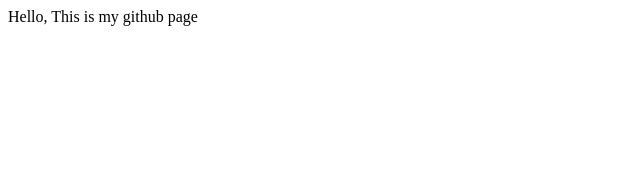
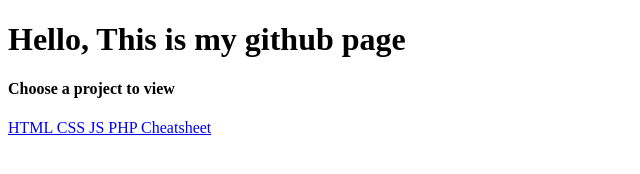
Before and after one commit to alaminshaikh/alaminshaikh.github.io, a plain HTML site: page index.html in a window 1280 px wide. Shown: the whole page, without its empty margins (0-640 px from the left). Drawn offline with Linux system fonts and the light colour scheme.

Commit message:
Update index.html

```diff
--- a/index.html
+++ b/index.html
@@ -6,6 +6,8 @@
     <title>Alamin Shaikh - Github Home</title>
 </head>
 <body>
-    <div>Hello, This is my github page</div>
+    <h1>Hello, This is my github page</h1>
+    <h4>Choose a project to view</h4>
+    <div><a href="../cheatsheet/">HTML CSS JS PHP Cheatsheet</a></div>
 </body>
 </html>
```
